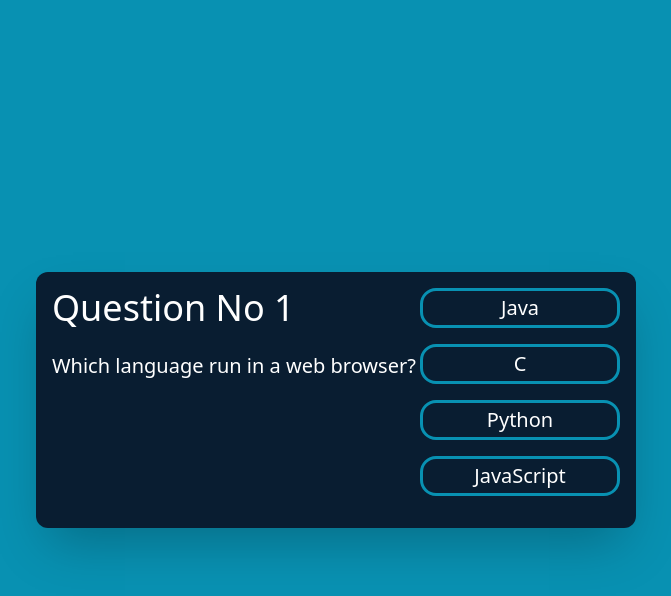
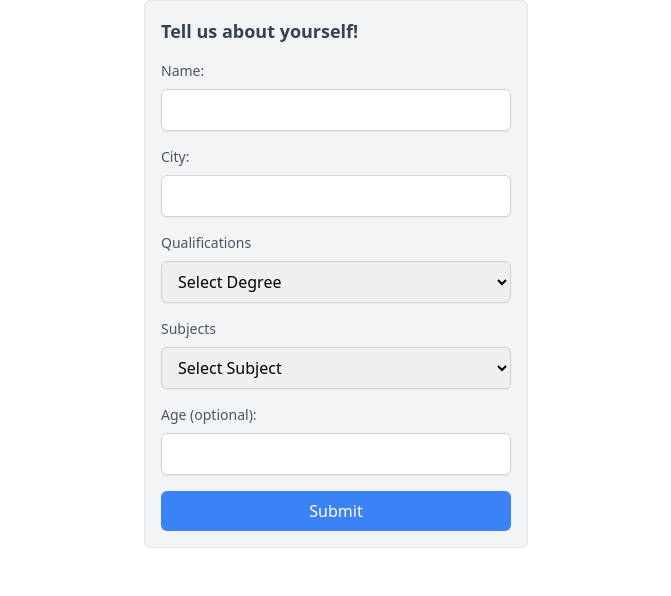
Before and after one commit to adnan-malik-7475/Quiz, a React (Vite) app: page / in a window 1280 px wide. Shown: the top 596 px of the page, without its empty margins (304-975 px from the left). Built offline with nearby package versions, Linux system fonts and the light colour scheme.

Commit message:
Input Form

```diff
--- a/package.json
+++ b/package.json
@@ -11,7 +11,8 @@
   },
   "dependencies": {
     "react": "^18.2.0",
-    "react-dom": "^18.2.0"
+    "react-dom": "^18.2.0",
+    "react-router-dom": "^6.21.0"
   },
   "devDependencies": {
     "@types/react": "^18.2.43",
--- a/src/App.jsx
+++ b/src/App.jsx
@@ -1,62 +1,35 @@
 import React, { useState } from "react";
-import { Button } from "./InputComponent";
-import { ProgrammingQuestion } from "./Questions";
+
 import Result from "./result";
+import InputForm from "./InputForm";
+import { RouterProvider, createBrowserRouter } from "react-router-dom";
+import QuizPaper from "./quizPaper";
+
+
+const router = createBrowserRouter([
+  {
+    path: "/",
+    element: <InputForm />,
+  },
+
+  {
+    path: "quiz",
+    element: < QuizPaper/>,
+  },
+]);
+
+
 function App() {
-  const [currentQuestion, setcurrentQuestion] = useState(
-    ProgrammingQuestion[0]
-  );
 
-  const [currentIndex, setCurrentIndex] = useState(0);
-  const [result, showResult] = useState(false);
-  const [trueAnswers, setTrueAnswers] = useState(0);
-  const handleClick = (item) => {
-    if (ProgrammingQuestion[currentIndex].answer == item) {
-      setTrueAnswers(trueAnswers + 1);
-    }
-    if (currentIndex < ProgrammingQuestion.length - 1) {
-      setcurrentQuestion(ProgrammingQuestion[currentIndex + 1]);
-      setCurrentIndex(currentIndex + 1);
-      console.log(item);
-    } else {
-      showResult(true);
-    }
-  };
-  const tryAgain = () => {
-    setCurrentIndex(0);
-    setcurrentQuestion(ProgrammingQuestion[0]);
-    setTrueAnswers(0);
-    showResult(false);
-  };
 
   return (
-    <>
-      <div className=" h-screen bg-cyan-600   flex items-center justify-center">
-        <div className="h-64  bg-[#091d31] w-[600px] m-auto rounded-xl flex flex-row justify-between shadow-2xl  ">
-          {result ? (
-            <Result answer={trueAnswers} tryAgain={tryAgain} />
-          ) : (
-            <>
-              <div className="text-white">
-                <h1 className=" ml-4 text-4xl mt-4">
-                  Question No {currentIndex + 1}{" "}
-                </h1>
-                <p className="text-xl ml-4 mt-6">{currentQuestion.question}</p>
-              </div>
-              <div className="  ">
-                {currentQuestion.options.map((item, index) => (
-                  <Button
-                    key={index}
-                    text={item}
-                    onClick={() => handleClick(item)}
-                  />
-                ))}
-              </div>
-            </>
-          )}
-        </div>
+
+
+     <div>
+        <RouterProvider router={router}></RouterProvider>
       </div>
-    </>
+
+
   );
 }
 
--- /dev/null
+++ b/src/InputForm.jsx
@@ -0,0 +1,86 @@
+import { React, useState } from "react";
+import { Link } from "react-router-dom";
+
+function InputForm() {
+  const [userData, setUserData] = useState(10000);
+
+  const handleSubmit = (event) => {
+    console.log(userData);
+  };
+
+  return (
+    <div className="w-96 m-auto">
+      <div class="flex flex-col   gap-4 border rounded-md p-4 bg-gray-100">
+        <h2 class="text-lg font-semibold text-gray-700">
+          Tell us about yourself!
+        </h2>
+        <div class="flex flex-col gap-2">
+          <label className="text-sm font-medium text-gray-600">Name:</label>
+          <input
+            type="text"
+            id="name"
+            class="px-3 py-2 rounded-md border border-gray-300 shadow-sm focus:ring focus:ring-blue-500 focus:ring-opacity-50"
+          />
+        </div>
+        <div class="flex flex-col gap-2">
+          <label className="text-sm font-medium text-gray-600">City:</label>
+          <input
+            type="text"
+            id="city"
+            class="px-3 py-2 rounded-md border border-gray-300 shadow-sm focus:ring focus:ring-blue-500 focus:ring-opacity-50"
+          />
+        </div>
+        <div class="flex flex-col gap-2">
+          <label className="text-sm font-medium text-gray-600">
+            Qualifications
+          </label>
+          <select
+            id="qualification"
+            class="px-3 py-2 rounded-md border border-gray-300 shadow-sm focus:ring focus:ring-blue-500 focus:ring-opacity-50"
+          >
+            <option value="">Select Degree</option>
+            <option>Intermediate</option>
+            <option>Bachelor's of Sciences</option>
+            <option>Master's of Sciences</option>
+            <option>Ph.D</option>
+          </select>
+        </div>
+
+        <div class="flex flex-col gap-2">
+          <label className="text-sm font-medium text-gray-600">Subjects</label>
+          <select
+            id="qualification"
+            class="px-3 py-2 rounded-md border border-gray-300 shadow-sm focus:ring focus:ring-blue-500 focus:ring-opacity-50"
+          >
+            <option value="">Select Subject</option>
+            <option>Math</option>
+            <option>Physics</option>
+            <option>Programming Fundamentals</option>
+            <option>Computer</option>
+          </select>
+        </div>
+
+        <div class="flex flex-col gap-2">
+          <label className="text-sm font-medium text-gray-600">
+            Age (optional):
+          </label>
+          <input
+            type="number"
+            id="age"
+            class="px-3 py-2 rounded-md border border-gray-300 shadow-sm focus:ring focus:ring-blue-500 focus:ring-opacity-50"
+          />
+        </div>
+        <Link
+       to="/quiz"
+          type="submit"
+          value={userData.name}
+          onClick={handleSubmit}
+          className="inline-flex items-center px-4 py-2 text-white bg-blue-500 rounded-md hover:bg-blue-700 focus:ring focus:ring-blue-300 focus:ring-opacity-50"
+        >
+          <p className="flex m-auto"> Submit</p>
+        </Link>
+      </div>{" "}
+    </div>
+  );
+}
+export default InputForm;
--- a/src/Questions.jsx
+++ b/src/Questions.jsx
@@ -1,5 +1,5 @@
 export const ProgrammingQuestion = [
-  {
+     {
     question: "Which language run in a web browser?",
     options: ["Java", "C", "Python", "JavaScript"],
     answer: "JavaScript",
--- /dev/null
+++ b/src/quizPaper.jsx
@@ -0,0 +1,69 @@
+import React, { useState } from "react";
+import { Button } from "./InputComponent";
+import { ProgrammingQuestion } from "./Questions";
+import Result from "./result";
+
+
+function QuizPaper() {
+
+    const [currentQuestion, setcurrentQuestion] = useState(
+      ProgrammingQuestion[0]
+    );
+
+    const [currentIndex, setCurrentIndex] = useState(0);
+    const [result, showResult] = useState(false);
+    const [trueAnswers, setTrueAnswers] = useState(0);
+    const handleClick = (item) => {
+      if (ProgrammingQuestion[currentIndex].answer == item) {
+        setTrueAnswers(trueAnswers + 1);
+      }
+      if (currentIndex < ProgrammingQuestion.length - 1) {
+        setcurrentQuestion(ProgrammingQuestion[currentIndex + 1]);
+        setCurrentIndex(currentIndex + 1);
+        console.log(item);
+      } else {
+        showResult(true);
+      }
+    };
+    const tryAgain = () => {
+      setCurrentIndex(0);
+      setcurrentQuestion(ProgrammingQuestion[0]);
+      setTrueAnswers(0);
+      showResult(false);
+    };
+
+    return (
+      <>
+
+        <div className=" h-screen bg-cyan-600   flex items-center justify-center">
+          <div className="h-64  bg-[#091d31] w-[600px] m-auto rounded-xl flex flex-row justify-between shadow-2xl  ">
+            {result ? (
+              <Result answer={trueAnswers} tryAgain={tryAgain} />
+            ) : (
+              <>
+                <div className="text-white">
+
+                  <h1 className=" ml-4 text-4xl mt-4">
+                    Question No {currentIndex + 1}<span className="text-[20px] ">/{ProgrammingQuestion.length} </span>
+                  </h1>
+                  <p className="text-xl ml-4 mt-6">{currentQuestion.question}</p>
+                </div>
+                <div className="  ">
+                  {currentQuestion.options.map((item, index) => (
+                    <Button
+                      key={index}
+                      text={item}
+                      onClick={() => handleClick(item)}
+                    />
+                  ))}
+                </div>
+              </>
+            )}
+          </div>
+        </div>
+      </>
+
+    );
+  }
+
+  export default QuizPaper;
--- a/src/result.jsx
+++ b/src/result.jsx
@@ -1,13 +1,17 @@
+import { ProgrammingQuestion } from "./Questions";
 const Result = ({ answer, tryAgain }) => {
   console.log(answer);
   return (
     <div>
       <p className=" h-32 w-[570px] flex items-center ml-8 font-bold text-white text-4xl">
-        You have Secured
-        <span style={{ color: "red" }} className="ml-2 mr-2">
+        You Scored
+        <span style={{ color: "green" }} className="ml-2 mr-2">
           {answer}
         </span>
-        Marks!
+        out of
+        <span style={{ color: "red" }} className="ml-2 mr-2">
+          {ProgrammingQuestion.length}
+        </span>
       </p>
       <div className="flex justify-end">
         <button
```
Also changed, not shown: 1 other file (tests, documents, lock files or other folders).
